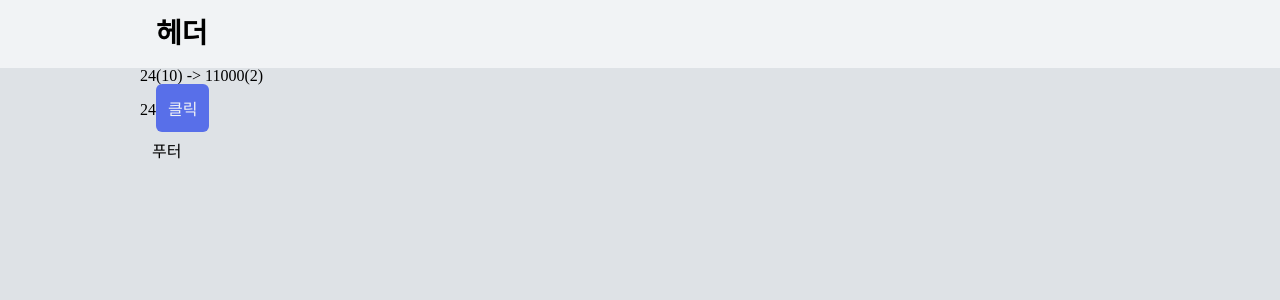
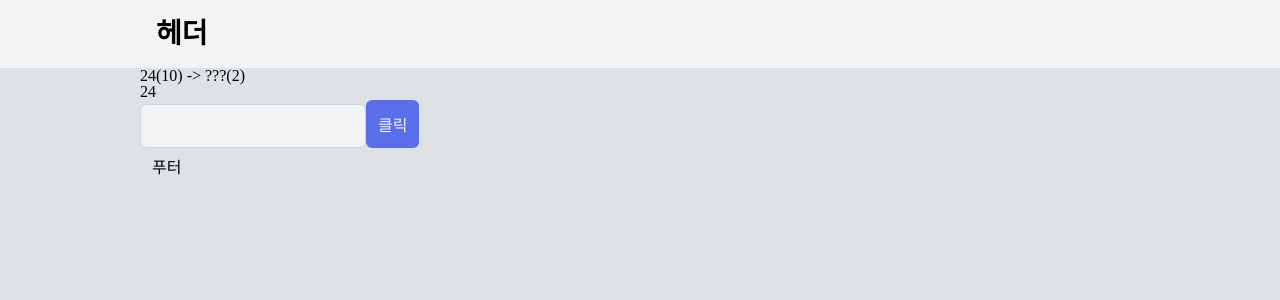
Before and after one commit to kichan05/jinbub, a React (Create React App) app: page / in a window 1280 px wide. Shown: the top 300 px of the page. Built offline with nearby package versions, Linux system fonts and the light colour scheme; a web font is replaced by a local one.

Commit message:
정답 입력 받기

```diff
--- a/src/page/Page.js
+++ b/src/page/Page.js
@@ -3,8 +3,7 @@ import {UI_ACTION_TYPE, useUiDispatch, useUiState} from "../context/UiReducer";
 import Button from "../component/Button";
 import {PageBasicStyle} from "../style/BasicStyle";
 import {useEffect, useState} from "react";
-import {LuImagePlus} from "react-icons/lu";
-import {IconButton} from "../component/IconButton";
+import Input from "../component/Input";
 
 const PageStyle = styled.div`
   ${PageBasicStyle};
@@ -33,6 +32,20 @@ const Page = () => {
     answerNumSystem: null,
   })
 
+  const [answerInput, setAnswerInput] = useState("")
+  const onAnswerInput = (e) => {
+    setAnswerInput(e.target.value)
+  }
+  const onCheckAnswer = (e) => {
+    if(answerInput === data.answerNum) {
+      alert("정답")
+      init()
+    }
+    else {
+      alert("오답")
+    }
+  }
+
   function init() {
     let problemNumSystem, answerNumSystem
     while (problemNumSystem === answerNumSystem) {
@@ -51,6 +64,8 @@ const Page = () => {
       answerNum,
       answerNumSystem,
     })
+
+    setAnswerInput("")
   }
 
   useEffect(() => {
@@ -60,12 +75,14 @@ const Page = () => {
   return (
     <PageStyle>
       <div className="content">
-        {data.problemNum}({data.problemNumSystem}) -> {data.answerNum}({data.answerNumSystem})
+        {data.problemNum}({data.problemNumSystem}) -> ???({data.answerNumSystem})
 
         <br/>
         {data.problemNum_10}
+        <br/>
+        <Input value={answerInput} onChange={onAnswerInput}/>
 
-        <Button onClick={() => init()}>클릭</Button>
+        <Button onClick={onCheckAnswer}>클릭</Button>
       </div>
     </PageStyle>
   )
```
